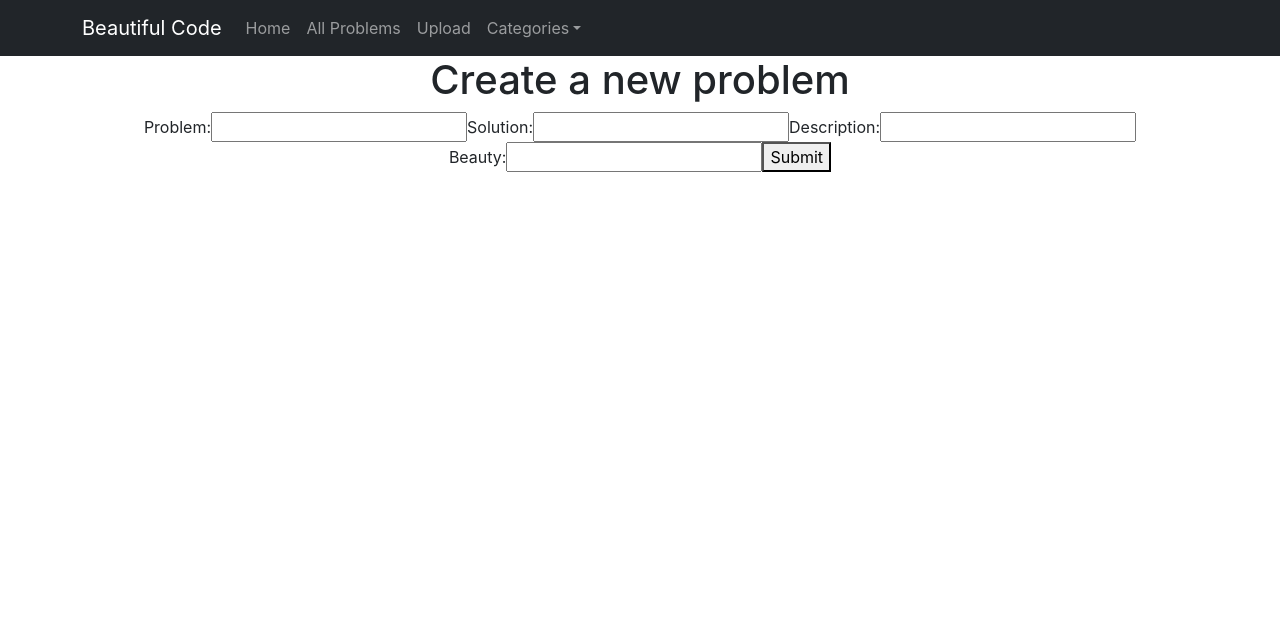
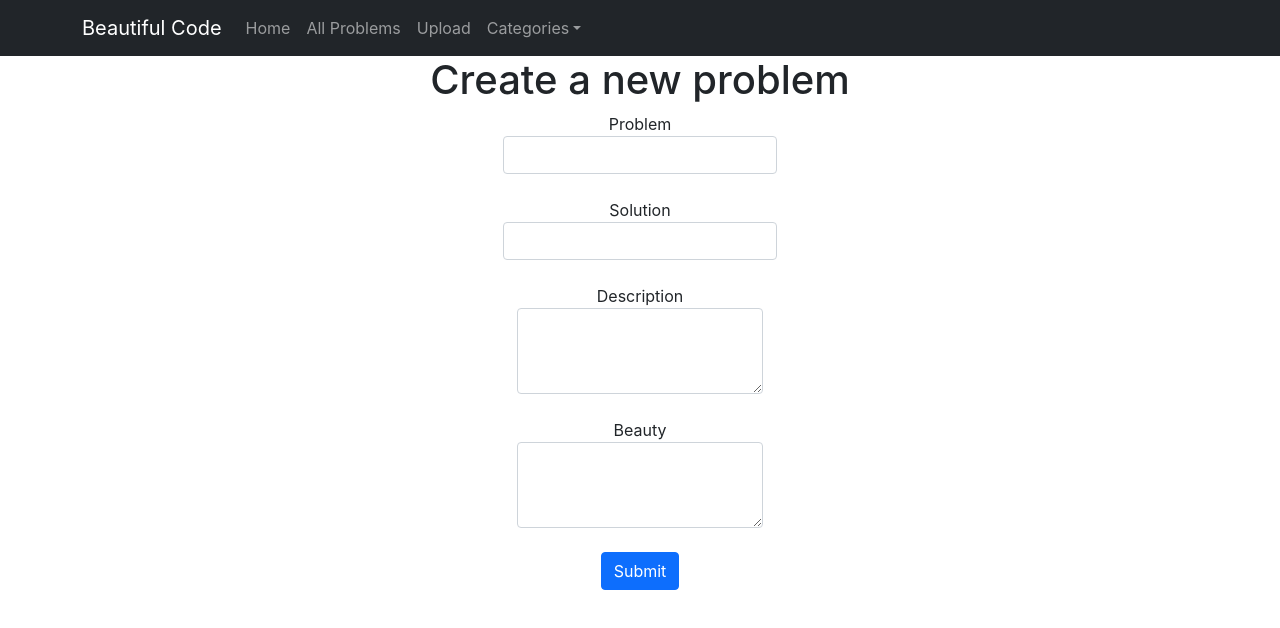
Before and after one commit to jameshhe/BeautifulCode, a React (Create React App) app: page /codeUpload in a window 1280 px wide. Shown: the top 628 px of the page. Built offline with nearby package versions, Linux system fonts and the light colour scheme; no server answers; what aws-amplify would draw is missing.

Commit message:
added styling to code upload page

```diff
--- a/package.json
+++ b/package.json
@@ -9,12 +9,14 @@
     "@testing-library/user-event": "^12.1.10",
     "aws-amplify": "^4.2.2",
     "bootstrap": "^5.0.2",
+    "prismjs": "^1.24.1",
     "react": "^17.0.2",
     "react-bootstrap": "^2.0.0-beta.4",
     "react-code-blocks": "^0.0.9-0",
     "react-dom": "^17.0.2",
     "react-router-dom": "^5.2.0",
     "react-scripts": "4.0.3",
+    "react-simple-code-editor": "^0.11.0",
     "react-table": "^7.7.0",
     "web-vitals": "^1.0.1"
   },
--- a/src/App.css
+++ b/src/App.css
@@ -50,3 +50,7 @@
   margin: 1rem 1rem;
   padding: 1rem 0.5rem;
 } */
+
+.wrapline {
+  white-space: pre-line;
+}
--- a/src/components/Code.jsx
+++ b/src/components/Code.jsx
@@ -2,43 +2,63 @@ import React, {useEffect, useState} from 'react';
 import {useParams} from "react-router-dom"
 import {API} from "aws-amplify"
 import {getCode} from '../graphql/queries';
-import { CodeBlock, dracula } from "react-code-blocks";
+// import { CodeBlock, nord } from "react-code-blocks";
+import Editor from "react-simple-code-editor";
+import { highlight, languages } from "prismjs/components/prism-core";
+import "prismjs/components/prism-clike";
+import "prismjs/components/prism-javascript";
+import "prismjs/themes/prism.css"; //Example style, you can use another
 
 const Code = () => {
 
     let {id} = useParams();
 
-    const [code, setCode] = useState([]);
+    // const [code, setCode] = useState([]);
+    const [code, setCode] = useState(
+        `function add(a, b) { return a + b;\n}`
+      );
 
-    useEffect(() => {
-        fetchCode()
-    }, [])
+    // useEffect(() => {
+    //     fetchCode()
+    // }, [])
 
-    const fetchCode = async () => {
-        const codeData = await API.graphql({query: getCode, variables: {id: id}})
-        console.log(codeData)
-        setCode(codeData.data.getCode)
-    }
+    // const fetchCode = async () => {
+    //     const codeData = await API.graphql({query: getCode, variables: {id: id}})
+    //     console.log(codeData)
+    //     setCode(codeData.data.getCode)
+    // }
 
     return (
         <div>
-            <h1>{code.number}. {code.problem}</h1>
+            {/* <h1>{code.number}. {code.problem}</h1>
             <p className="code-description">{code.description}</p>
-            <p className="code-description">Beauty: {code.beauty} </p>
+            <p className="code-description">Beauty: {code.beauty} </p> */}
             {/* <pre class="line-numbers">
                 <code class="language-css">
                     {code.solution}
                 </code>
             </pre> */}
-            <div className="container mx-auto p-4">
+            {/* <div className="container mx-auto p-4">
                 <CodeBlock
                     language={"python"}
                     text={code.solution}
-                    theme={dracula}
+                    theme={nord}
                     wrapLines={true}
                     codeBlock
                 />
-            </div>
+            </div> */}
+            <Editor
+                value={code}
+                onValueChange={(code) => setCode(code)}
+                highlight={(code) => highlight(code, languages.js)}
+                padding={10}
+                style={{
+                    fontFamily: '"Fira code", "Fira Mono", monospace',
+                    fontSize: 12,
+                }}
+                className="wrapline"
+            />
+            {console.log(code)}
 
         </div>
     );
--- a/src/components/CodeUpload.jsx
+++ b/src/components/CodeUpload.jsx
@@ -1,80 +1,99 @@
-import React, {useState} from 'react';
-import {API, graphqlOperation} from "aws-amplify";
-import {createCode} from "../graphql/mutations"
+import React, { useState } from "react";
+import { API, graphqlOperation } from "aws-amplify";
+import { createCode } from "../graphql/mutations";
 
 const CodeUpload = () => {
   const initialForm = {
     problem: "",
     solution: "",
     beauty: "",
-        description: ""
-    }
+    description: "",
+  };
 
-    const [data, setData] = useState(initialForm)
+  const [data, setData] = useState(initialForm);
 
   const handleSubmit = async () => {
-
     let codeDetails = {
       number: 1,
       problem: data.problem,
       abbreviation: data.problem,
       solution: data.solution,
       beauty: data.beauty,
-            description: data.description
-        }
-        console.log(codeDetails)
-        await API.graphql(graphqlOperation(createCode, {input: codeDetails}))
-        setData(initialForm)
-    }
+      description: data.description,
+    };
+    console.log(codeDetails);
+    await API.graphql(graphqlOperation(createCode, { input: codeDetails }));
+    setData(initialForm);
+  };
 
   return (
-        <form onSubmit={handleSubmit}>
+    <div>
       <h1>Create a new problem</h1>
 
-            <label>
-            Problem:
+      <form onSubmit={handleSubmit}>
+        <div className="mb-3">
+          <label className="form-label">
+            Problem
             <input
               name="problem"
               type="text"
               value={data.problem}
-                onChange={e => setData({...data, "problem": e.target.value})}
-                required />
+              onChange={(e) => setData({ ...data, problem: e.target.value })}
+              className="form-control"
+              required
+            />
           </label>
+        </div>
 
-            <label>
-            Solution:
+        <div className="mb-3">
+          <label className="form-label">
+            Solution
             <input
               name="solution"
               type="text"
               value={data.solution}
-                onChange={e => setData({...data, "solution": e.target.value})}
-                required />
+              onChange={(e) => setData({ ...data, solution: e.target.value })}
+              className="form-control"
+              required
+            />
           </label>
+        </div>
 
-            <label>
-            Description:
-            <input
+        <div className="mb-3">
+          <label className="form-label">
+            Description
+            <textarea
               name="description"
               type="text"
               value={data.description}
-                onChange={e => setData({...data, "description": e.target.value})}
-                required />
+              onChange={(e) =>
+                setData({ ...data, description: e.target.value })
+              }
+              className="form-control"
+              rows="3"
+              required
+            />
           </label>
+        </div>
 
-            <label>
-            Beauty:
-            <input
+        <div className="mb-3">
+          <label className="form-label">
+            Beauty
+            <textarea
               name="beauty"
               type="text"
               value={data.beauty}
-                onChange={e => setData({...data, "beauty": e.target.value})}
-                required />
+              onChange={(e) => setData({ ...data, beauty: e.target.value })}
+              className="form-control"
+              rows="3"
+              required
+            />
           </label>
+        </div>
 
-
-
-            <button>Submit</button>
+        <button className="btn btn-primary">Submit</button>
       </form>
+    </div>
   );
 };
 
```
Also changed, not shown: 2 other files (tests, documents, lock files or other folders). Lines whose indentation alone changed are shown as unchanged.
